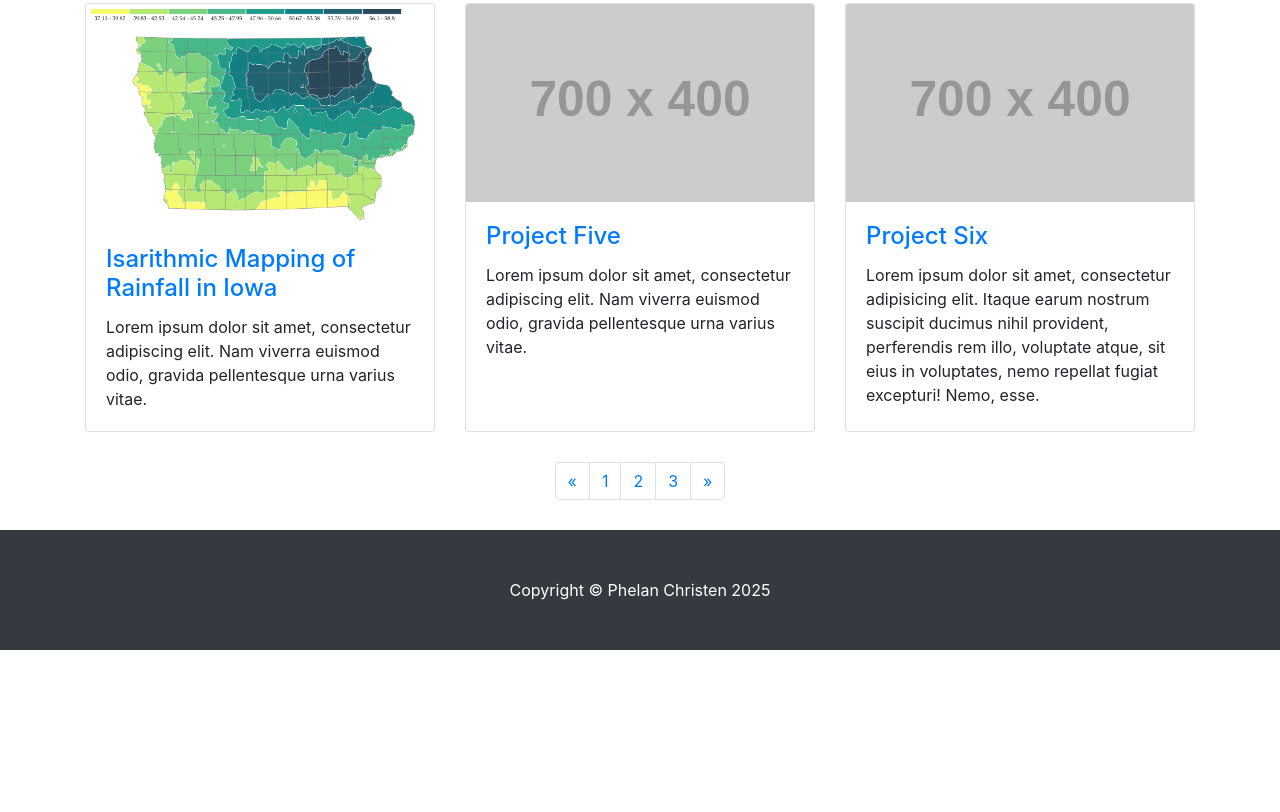
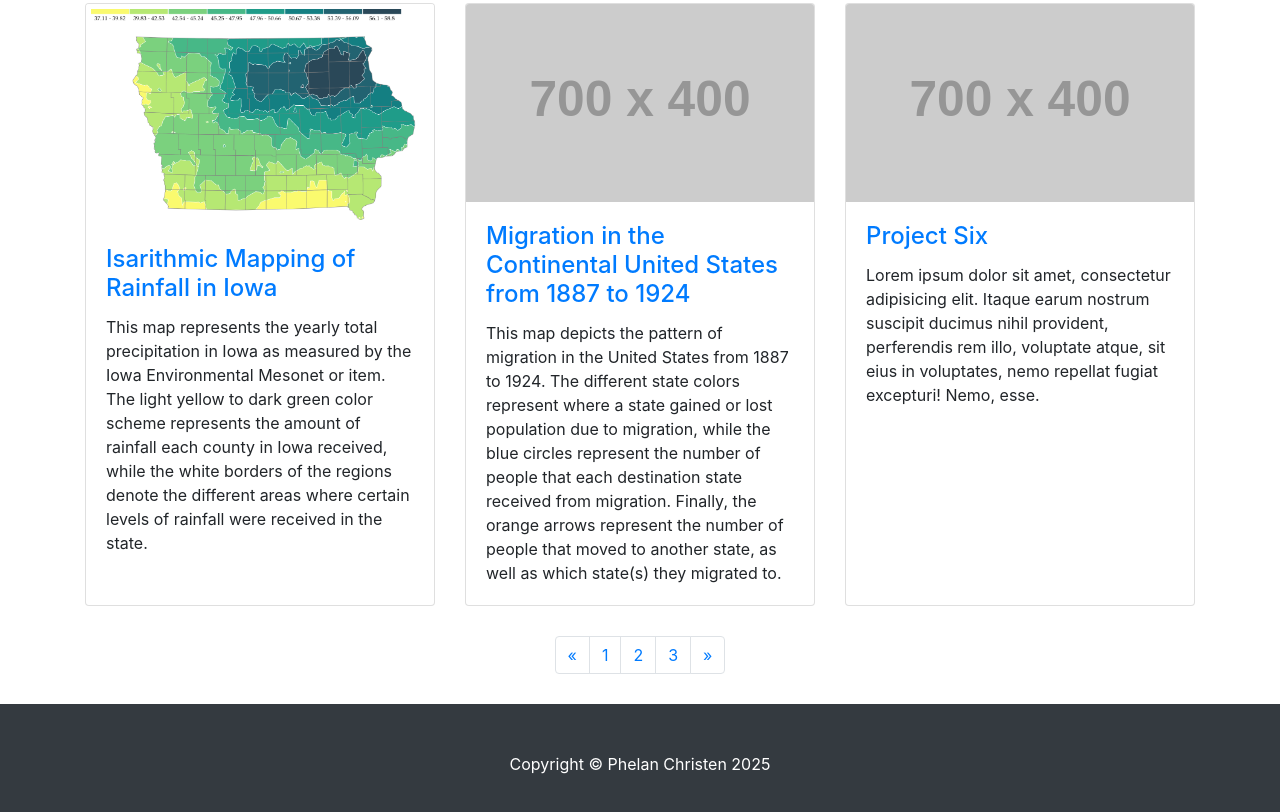
Before and after one commit to geog3540/pchristen, a website: page index.html in a window 1280 px wide. Shown: the part 1007-1819 px from the top of the page. Before the commit the page ends 1657 px from the top, so only its background shows below. Drawn offline with Linux system fonts and the light colour scheme; placeholder pictures from the web are drawn by us.

Commit message:
Updates to Portfolio Wednesday

```diff
--- a/index.html
+++ b/index.html
@@ -105,7 +105,9 @@
               <h4 class="card-title">
                 <a href="https://observablehq.com/d/5321cd293c21c782">Isarithmic Mapping of Rainfall in Iowa</a>
               </h4>
-              <p class="card-text">Lorem ipsum dolor sit amet, consectetur adipiscing elit. Nam viverra euismod odio, gravida pellentesque urna varius vitae.</p>
+              <p class="card-text">This map represents the yearly total precipitation in Iowa as measured by the Iowa Environmental Mesonet or item.
+              The light yellow to dark green color scheme represents the amount of rainfall each county in Iowa received, while the white borders of the regions
+            denote the different areas where certain levels of rainfall were received in the state.</p>
             </div>
           </div>
         </div>
@@ -114,9 +116,11 @@
             <a href="#"><img class="card-img-top" src="http://placehold.it/700x400" alt=""></a>
             <div class="card-body">
               <h4 class="card-title">
-                <a href="#">Project Five</a>
+                <a href="#">Migration in the Continental United States from 1887 to 1924</a>
               </h4>
-              <p class="card-text">Lorem ipsum dolor sit amet, consectetur adipiscing elit. Nam viverra euismod odio, gravida pellentesque urna varius vitae.</p>
+              <p class="card-text">This map depicts the pattern of migration in the United States from 1887 to 1924. The different state colors represent where a state gained or lost
+              population due to migration, while the blue circles represent the number of people that each destination state received from migration. Finally,
+            the orange arrows represent the number of people that moved to another state, as well as which state(s) they migrated to.</p>
             </div>
           </div>
         </div>
```
Also changed, not shown: Images/CONUSMigration.png (added).
